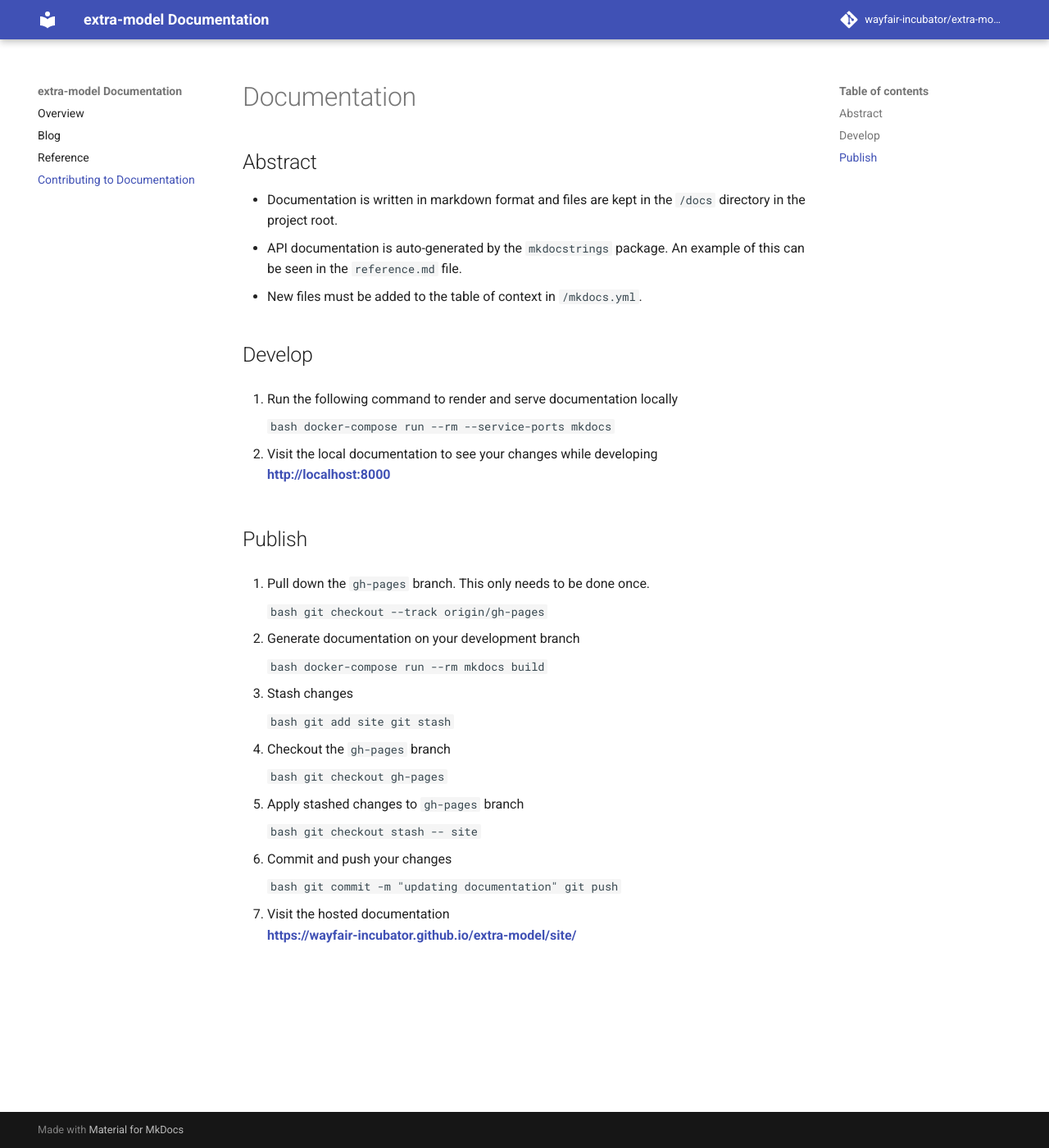
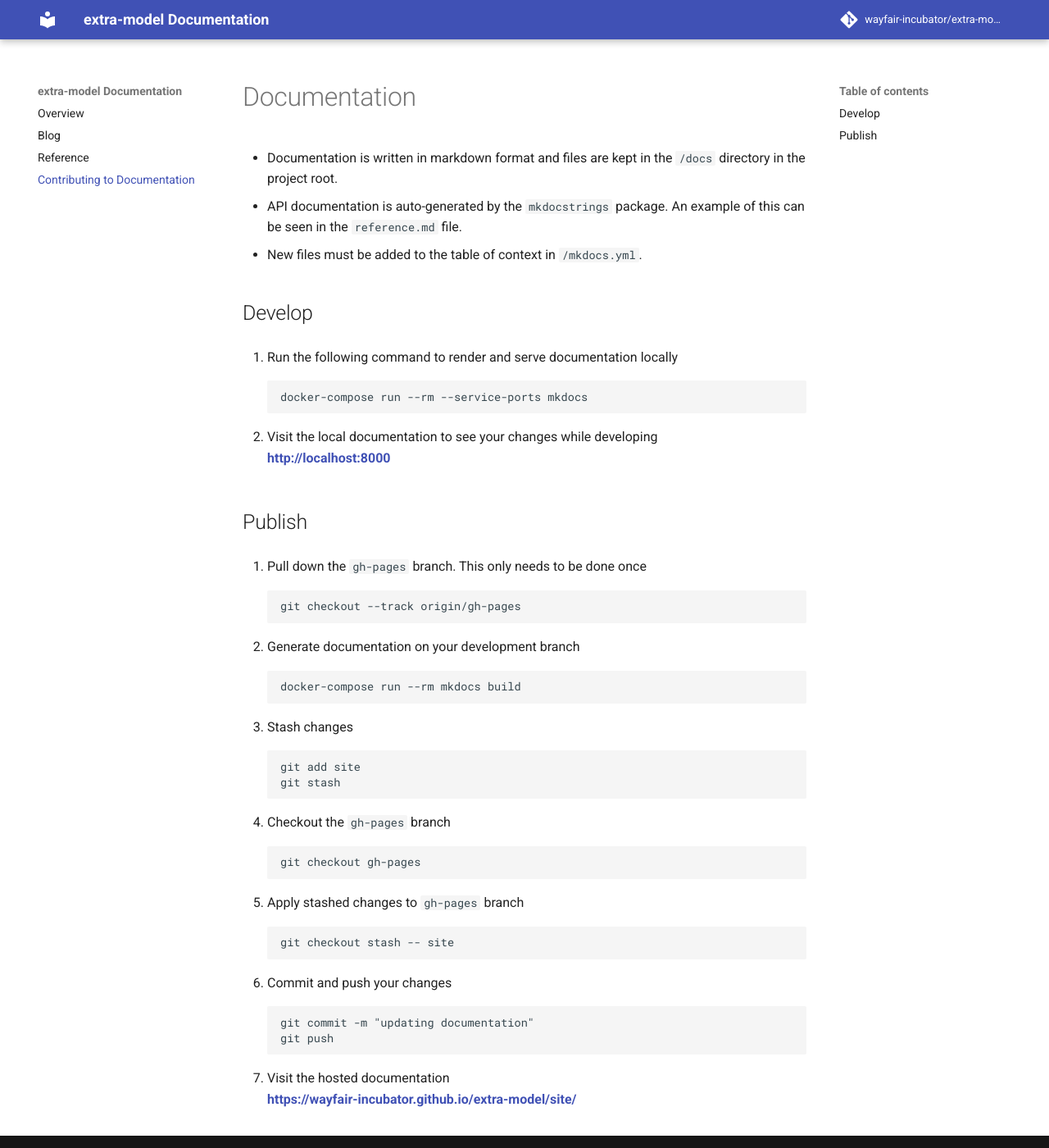
Before and after one commit to wayfair-incubator/extra-model, an MkDocs documentation site: the page built from docs/documentation.md, in a window 1280 px wide and 1400 px high. Shown: the whole window at 82% size. Built offline with MkDocs 1.6.1 and Material for MkDocs 9.7.7, drawn with Linux system fonts in a browser that asks for light colours; comment, search, counter and statistics services are not loaded.

Commit message:
updated documentation

````diff
--- a/docs/documentation.md
+++ b/docs/documentation.md
@@ -1,6 +1,4 @@
 # Documentation
-
-## Abstract
 
 * Documentation is written in markdown format and files are kept in the `/docs` directory in the project root.
 * API documentation is auto-generated by the `mkdocstrings` package. An example of this can be seen in the `reference.md` file.
@@ -10,52 +8,38 @@
 
 1. Run the following command to render and serve documentation locally
 
-    ```bash
-    docker-compose run --rm --service-ports mkdocs
-    ```
+        docker-compose run --rm --service-ports mkdocs
 
 1. Visit the local documentation to see your changes while developing
     **[http://localhost:8000](http://localhost:8000)**
 
 ## Publish
 
-1. Pull down the `gh-pages` branch. This only needs to be done once.
+1. Pull down the `gh-pages` branch. This only needs to be done once
 
-    ```bash
-    git checkout --track origin/gh-pages
-    ```
+        git checkout --track origin/gh-pages
 
 1. Generate documentation on your development branch
 
-    ```bash
-    docker-compose run --rm mkdocs build
-    ```
+        docker-compose run --rm mkdocs build
 
 1. Stash changes
 
-    ```bash
-    git add site
-    git stash
-    ```
+        git add site
+        git stash
 
 1. Checkout the `gh-pages` branch
 
-    ```bash
-    git checkout gh-pages
-    ```
+        git checkout gh-pages
 
 1. Apply stashed changes to `gh-pages` branch
 
-    ```bash
-    git checkout stash -- site
-    ```
+        git checkout stash -- site
 
 1. Commit and push your changes
 
-    ```bash
-    git commit -m "updating documentation"
-    git push
-    ```
+        git commit -m "updating documentation"
+        git push
 
 1. Visit the hosted documentation
     **[https://wayfair-incubator.github.io/extra-model/site/](https://wayfair-incubator.github.io/extra-model/site/)**
````
